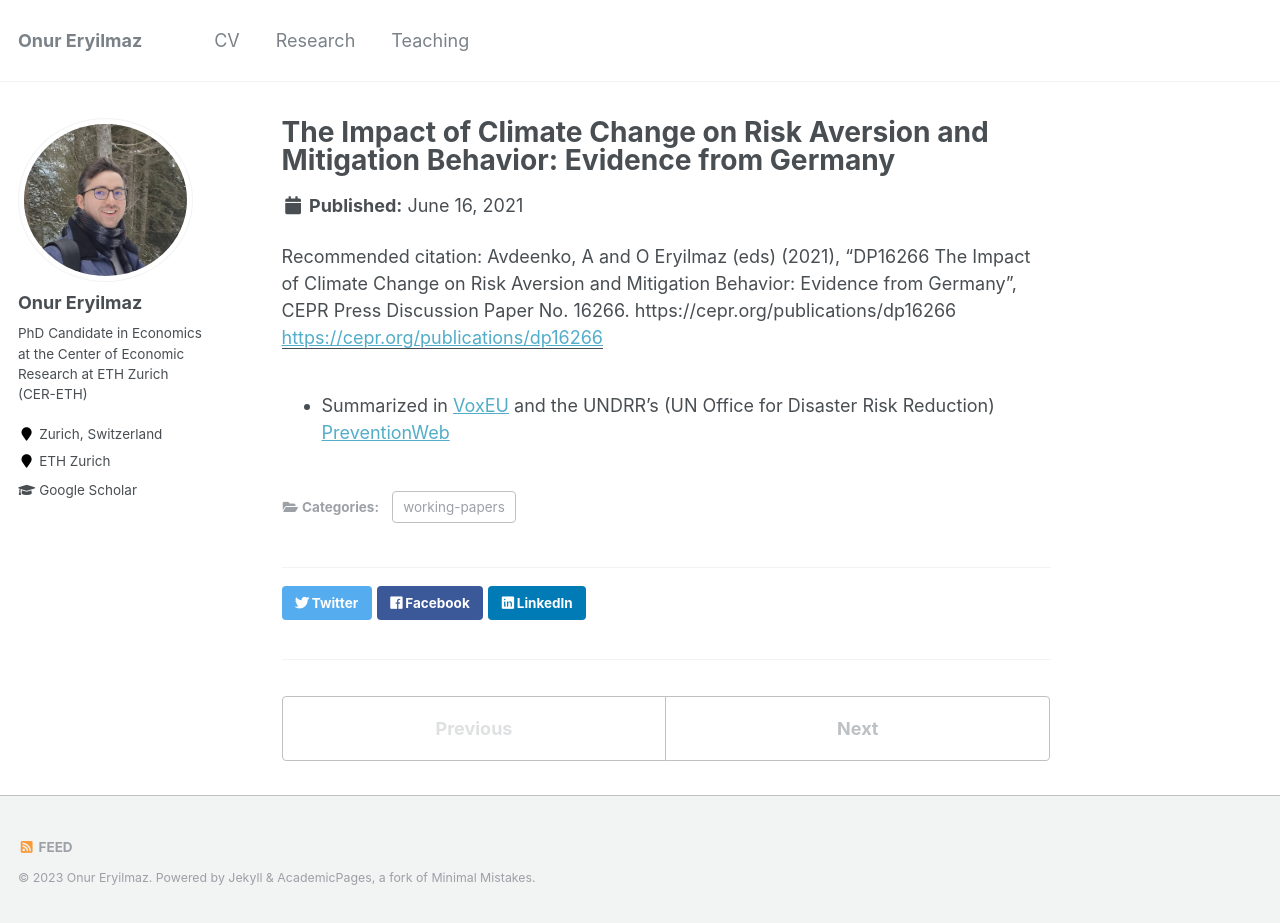
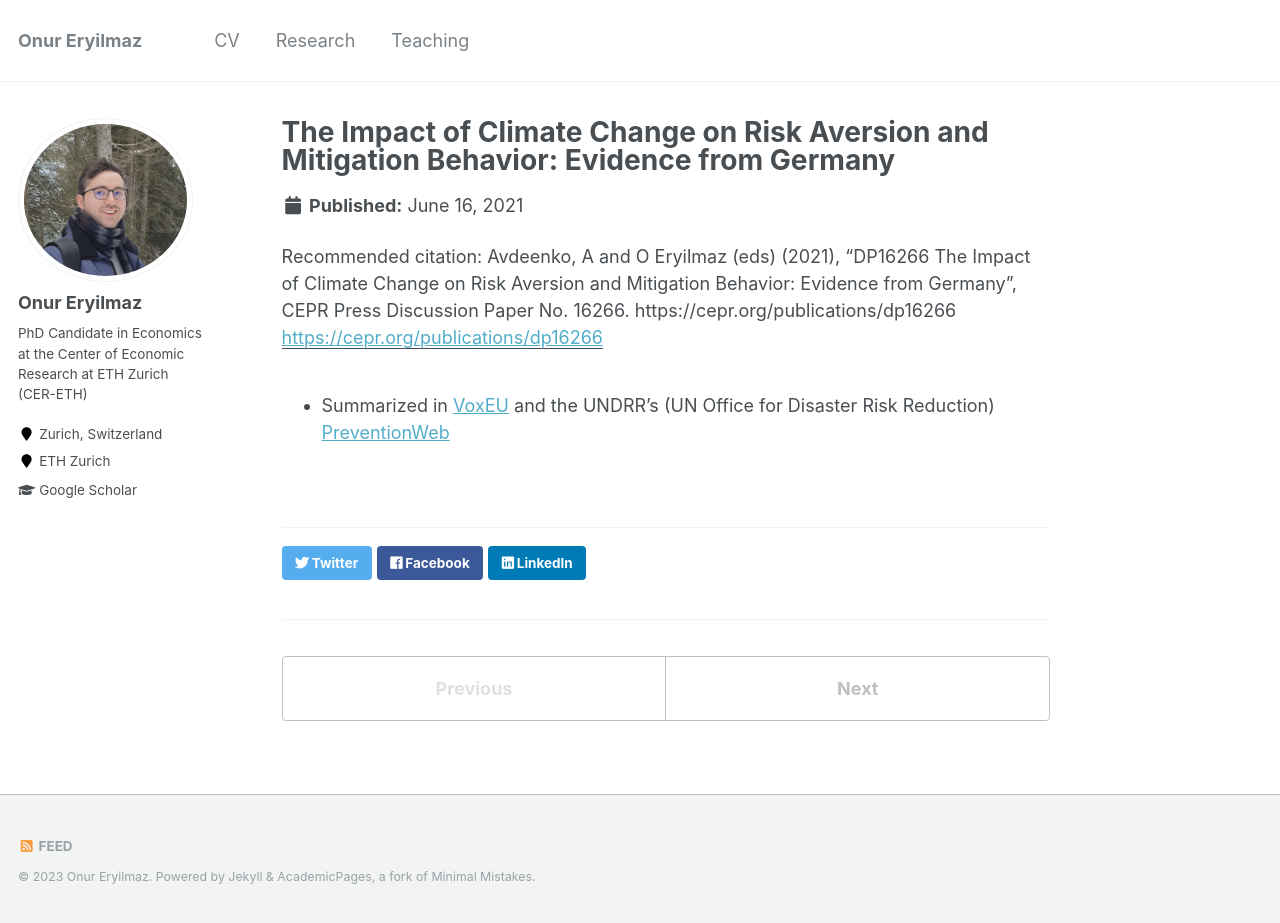
Before and after one commit to oeryilmaz/oeryilmaz.github.io, a Jekyll site: the page built from _publications/2009-10-01-paper-title-number-1.md, in a window 1280 px wide and 923 px high. Built offline with Jekyll 4.4.1, drawn with Linux system fonts in a browser that asks for light colours.

Commit message:
Update 2009-10-01-paper-title-number-1.md

```diff
--- a/_publications/2009-10-01-paper-title-number-1.md
+++ b/_publications/2009-10-01-paper-title-number-1.md
@@ -5,7 +5,6 @@ permalink: /publication/2009-10-01-paper-title-number-1
 excerpt: 'This paper investigates whether the 2013 floods in Germany affected risk preferences and mitigation behavior, using a representative, longitudinal data set...'
 date: 2021-06-16
 paperurl: 'https://cepr.org/publications/dp16266'
-category: 'working-papers'
 linktext: 'CEPR Discussion Paper No. 16266'
 citation: 'Avdeenko, A and O Eryilmaz (eds) (2021), “DP16266 The Impact of Climate Change on Risk Aversion and Mitigation Behavior: Evidence from Germany”, CEPR Press Discussion Paper No. 16266. https://cepr.org/publications/dp16266'
 ---
```
